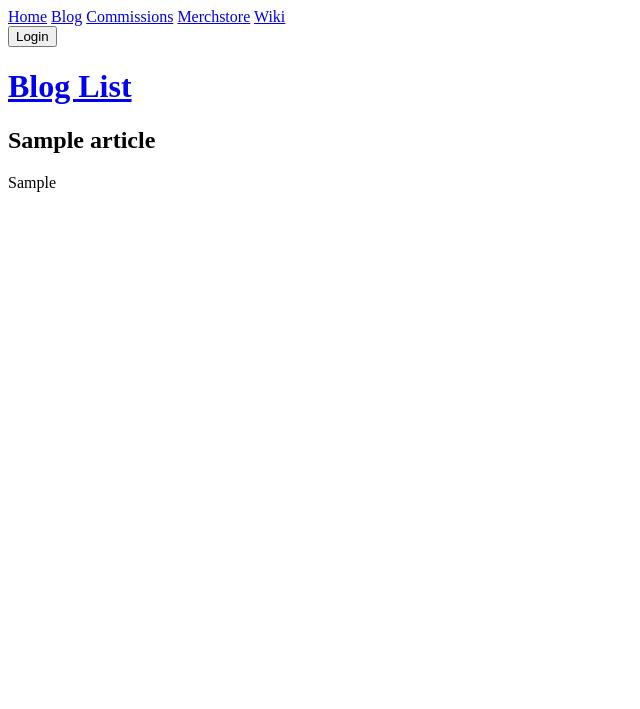
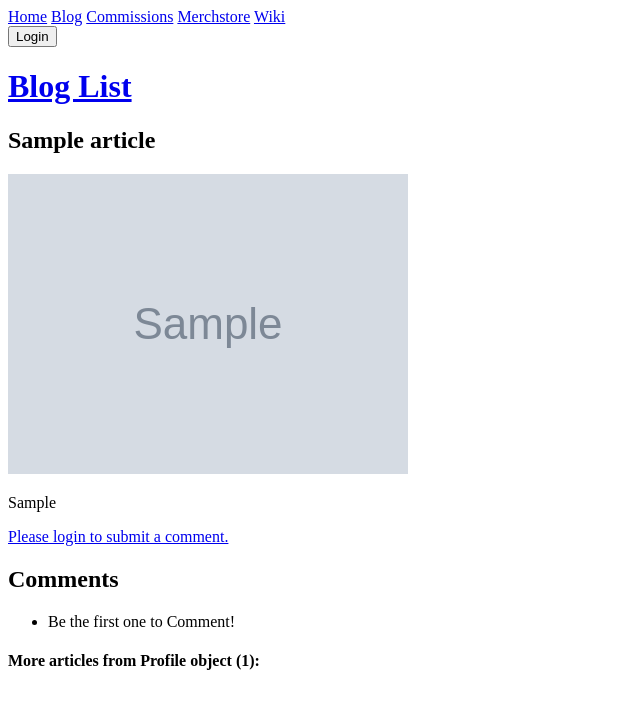
Before and after one commit to AdrMrcs/hobbysite-E-1, a Django app: page /blog/article/1 in a window 1280 px wide. Shown: the top 709 px of the page, without its empty margins (0-640 px from the left). Run offline with Django 5.2, Linux system fonts and the light colour scheme; tables that the repository leaves empty hold one stand-in row (values such as "Sample post"); grey boxes marked "Sample" are stand-in pictures.

Commit message:
article_detail page working

```diff
--- a/blog/forms.py
+++ b/blog/forms.py
@@ -8,7 +8,7 @@ class ArticleForms(forms.ModelForm):
 
     def __init__(self, *args, **kwargs):
         super().__init__(*args, **kwargs)
-        self.fields['article-authors'].disabled = True
+        self.fields['author'].disabled = True
 
 class CommentForms(forms.ModelForm):
     class Meta:
--- a/blog/views.py
+++ b/blog/views.py
@@ -36,13 +36,13 @@ class BlogDetailView(LoginAuthenticator, DetailView):
 
     def get_context_data(self, **kwargs):
         ctx = super().get_context_data(**kwargs)
-        article = self.get_object()
+        current_article = self.get_object()
         if self.request.user.is_authenticated:
             author = profilemodel.Profile.objects.get(user=self.request.user)
-            ownarticles = Article.objects.filter(author=author)
-            ctx['ownarticles'] = ownarticles
+            articlesniauthor = Article.objects.filter(author=author).exclude(pk=current_article.pk)
+            ctx['articlesniauthor'] = articlesniauthor
+            ctx['form'] = CommentForms()
             ctx['viewer'] = author
-            ctx['form'] = CommentForms(initial={'author': author,'article': article})
         return ctx
 
     def post(self, request, *args, **kwargs):
@@ -62,7 +62,7 @@ class BlogDetailView(LoginAuthenticator, DetailView):
 class BlogCreateView(LoginRequiredMixin, CreateView):
     model = Article
     form_class = ArticleForms
-    template_name = ''
+    template_name = 'article_add.html'
 
     def get_success_url(self):
         return reverse_lazy('blog:article-detail', kwargs={'pk': self.object.pk})
@@ -84,7 +84,7 @@ class BlogCreateView(LoginRequiredMixin, CreateView):
 class BlogUpdateView(LoginRequiredMixin, UpdateView):
     model = Article
     form_class = ArticleForms
-    template_name = ''
+    template_name = 'article_update.html'
 
     def get_success_url(self):
         return reverse_lazy('blog:article-detail', kwargs={'pk': self.object.pk})
--- a/hobbysite/urls.py
+++ b/hobbysite/urls.py
@@ -17,6 +17,8 @@ Including another URLconf
 
 from django.contrib import admin
 from django.urls import path, include
+from django.conf import settings
+from django.conf.urls.static import static
 
 
 urlpatterns = [
@@ -28,3 +30,5 @@ urlpatterns = [
     path("", include("django.contrib.auth.urls")),
     path("home/", include("homepage.urls", namespace="homepage")),
 ]
+
+urlpatterns += static(settings.MEDIA_URL, document_root=settings.MEDIA_ROOT)
--- a/templates/article_add.html
+++ b/templates/article_add.html
@@ -1,2 +1,4 @@
 {% extends 'base.html' %}
 {% load static %}
+
+{% block header %}Blog Articles{% endblock %}
--- a/templates/article_detail.html
+++ b/templates/article_detail.html
@@ -6,5 +6,49 @@
 {% block content %}
 <a href="{% url 'blog:article-list' %}"><h1>Blog List</h1></a>
   <h2>{{article.title}}</h2>
+
+  {% if article.headerimage %}
+    <img src = "{{ article.headerimage.url }}" alt="image">
+  {% else %}
+    <p>Image not available.</p>
+  {% endif %}
   <p>{{article.entry}}</p>
+  {% if request.user.is_authenticated %}
+  {{ form.as_p }}
+  <h3>Submit a Comment!</h3>
+  <form method="post">
+    {% csrf_token %}
+    <button type="submit">Submit</button>
+  </form>
+  {% else %}
+  <p><a href="{% url 'login' %}">Please login to submit a comment.</a></p>
+  {% endif %}
+
+{% if viewer == article.author %}
+<a href="{% url 'blog:article-edit' pk=article.pk %}"><button>Edit</button></a>
+{% endif %}
+
+<h2>Comments</h2>
+<ul>
+  {% for comment in article.comment.all %}
+  <li>
+    <h5>{{ comment.author }}</h5>
+    <p>{{ comment.entry }}</p>
+    <p>Created On: {{ comment.created_on }}</p>
+    <p>Updated On: {{ comment.updated_on }}</p>
+  </li>
+  {% empty %}
+    <li>Be the first one to Comment!</l1>
+  {% endfor %}
+</ul>
+
+<h4>More articles from {{ article.author }}:</h4>
+<ul>
+  {% for related_article in articlesniauthor %}
+    {% if related_article.pk != object.pk %}
+        <li><a href="{{ related_article.get_absolute_url }}">{{ related_article.title }}</a></li>
+    {% endif %}
+  {% endfor %}
+</ul>
+
 {% endblock content %}
--- a/templates/article_list.html
+++ b/templates/article_list.html
@@ -33,7 +33,8 @@
       {% for article in article_category.articles.all %}
         <li><a href="{{ article.get_absolute_url }}">{{ article.title }}</a></li>
       {% endfor %}
-      </ul>
     {% endif %}
-    {% endfor %}
+  </ul>
+
+{% endfor %}
 {% endblock %}
```
Also changed, not shown: media/images/OIP.jpg (added), media/images/Screenshot_461.png (added), media/images/artap.jpg (added).
